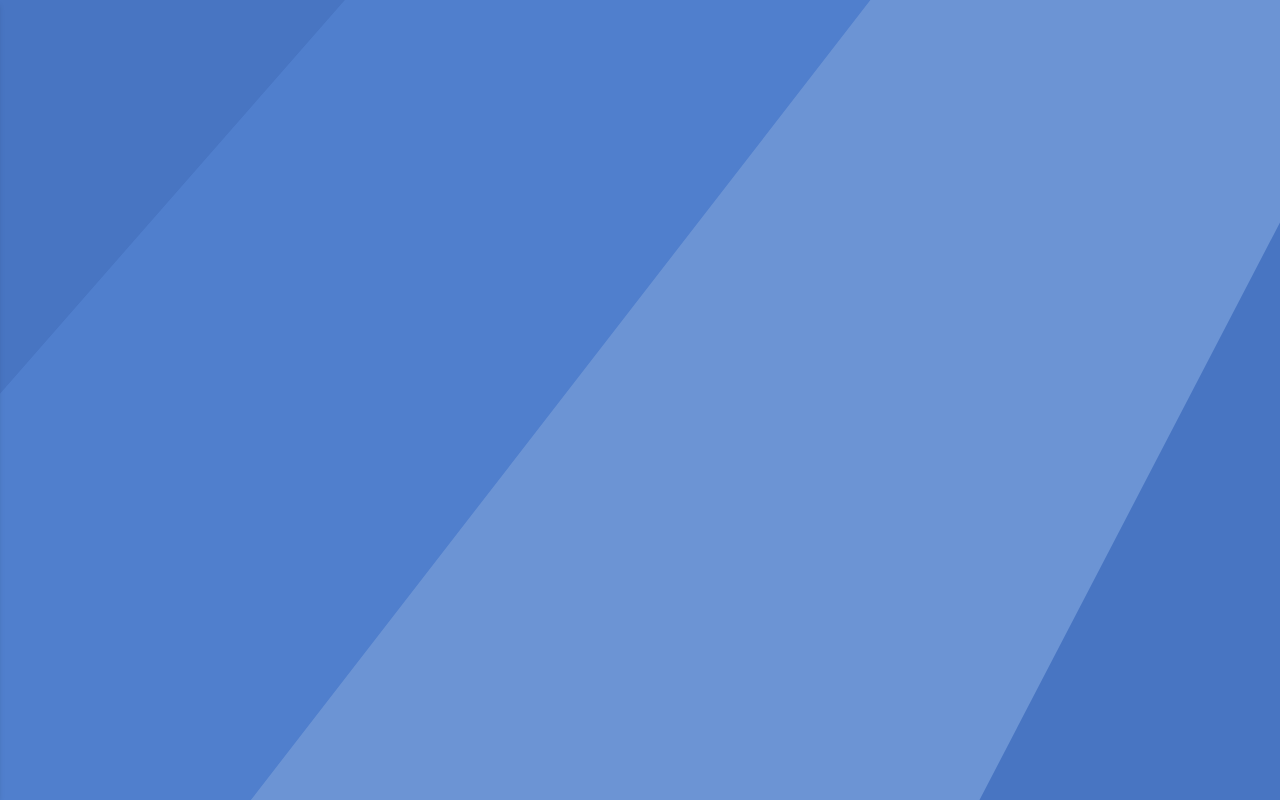
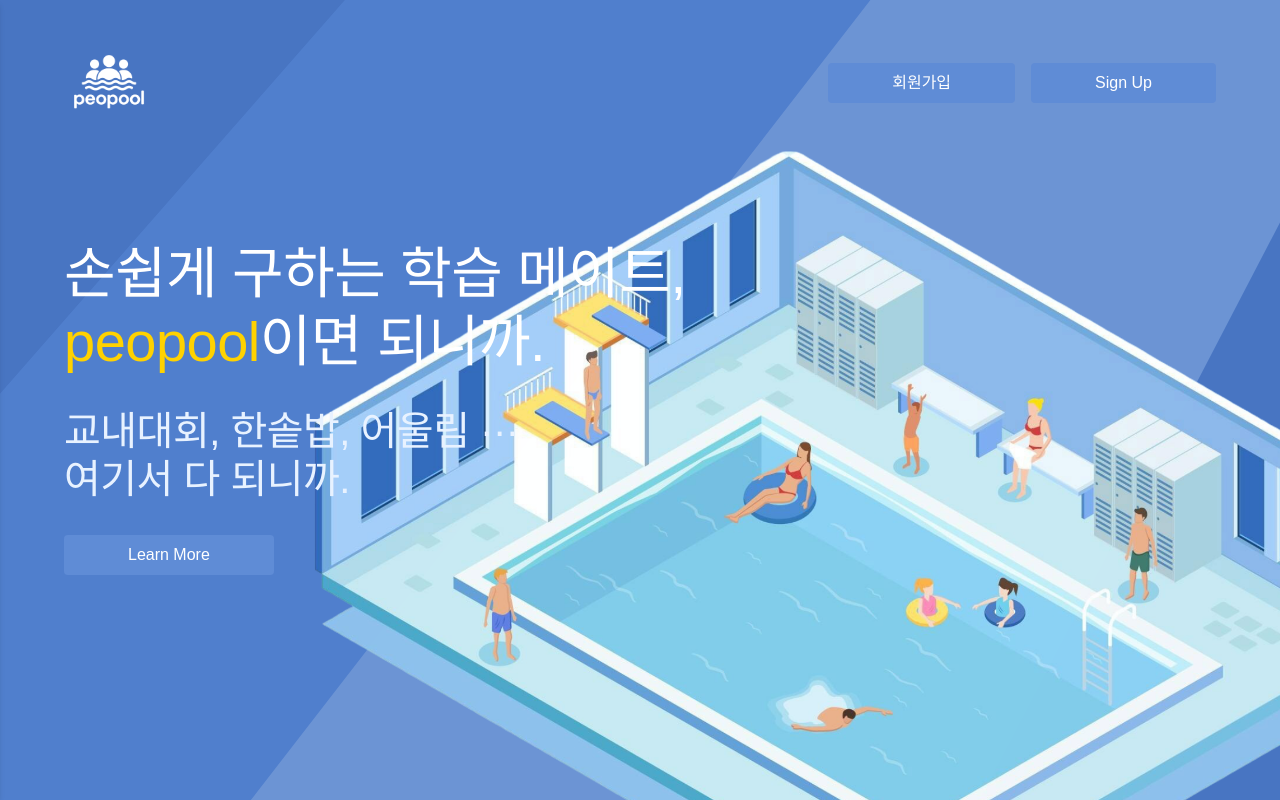
Before and after one commit to PeoPool-front/PeoPool-front, a Next.js app: page / in a window 1280 px wide. Built offline with nearby package versions, Linux system fonts and the light colour scheme.

Commit message:
랜딩페이지

```diff
--- a/src/app/page.jsx
+++ b/src/app/page.jsx
@@ -5,13 +5,105 @@
 export default function HomePage() {
   return (
     <Container>
+      <HeaderContainer>
+        <Logo src="/logo.png" alt="logo" />
+
+        <ButtonGroup>
+          <HeaderButton>회원가입</HeaderButton>
+          <HeaderButton>Sign Up</HeaderButton>
+        </ButtonGroup>
+      </HeaderContainer>
+      <TitleContainer>
+        <Title1>
+          손쉽게 구하는 학습 메이트, <br />
+          <span style={{color: '#ffd200'}}>peopool</span>이면 되니까.
+        </Title1>
+        <Title2>
+            교내대회, 한솥밥, 어울림 ··· <br />
+            여기서 다 되니까.
+        </Title2>
+        <ButtonGroup>
+          <HeaderButton>Learn More</HeaderButton>
+        </ButtonGroup>
+      </TitleContainer>
+      <LandingImg src="/landingImg.png" alt="landing"/>
     </Container>
   );
 }
 
 const Container = styled.div`
-  background-image: url('/bg.svg');
+  position: relative;
+  overflow: hidden;
+  display: flex;
+  flex-direction: column;
+  background-image: url("/bg.svg");
   background-size: cover;
   background-position: center;
   height: 100vh;
+  padding: 5%;
+  padding-top: 3%;
+  color: white;
+  gap: 7rem;
 `;
+const LandingImg = styled.img`
+  position: absolute;
+  top: -5%;
+  right: -9%;
+  height: 140vh;
+  z-index: 0;
+`
+
+const HeaderContainer = styled.header`
+  z-index: 1;
+  display: flex;
+  justify-content: space-between;
+  align-items: center;
+  width: 100%;
+`;
+
+const Logo = styled.img`
+  width: 90px;
+  filter: brightness(0) invert(1);
+`;
+
+const ButtonGroup = styled.div`
+  display: flex;
+  gap: 1rem;
+`;
+
+const HeaderButton = styled.button`
+  padding: 0.5rem 4rem;
+  background-color: #5f8cd6;
+  color: white;
+  border: none;
+  border-radius: 0.25rem;
+  font-weight: 500;
+  cursor: pointer;
+
+  &:hover {
+    background-color: #5a86ce;
+  }
+`;
+
+const TitleContainer = styled.div`
+  z-index: 1;
+  display: flex;
+  flex: 1;
+  flex-direction: column;
+  gap: 2rem;
+`;
+
+const Title1 = styled.p`
+  font-size: 3.5rem;
+  font-weight: 500;
+  line-height: 1.2;
+  letter-spacing: -0.5px;
+`;
+
+const Title2 = styled.p`
+  color: #e8f2ff;
+  font-size: 2.5rem;
+  font-weight: 500;
+  line-height: 1.2;
+  letter-spacing: -0.5px;
+`;
```
